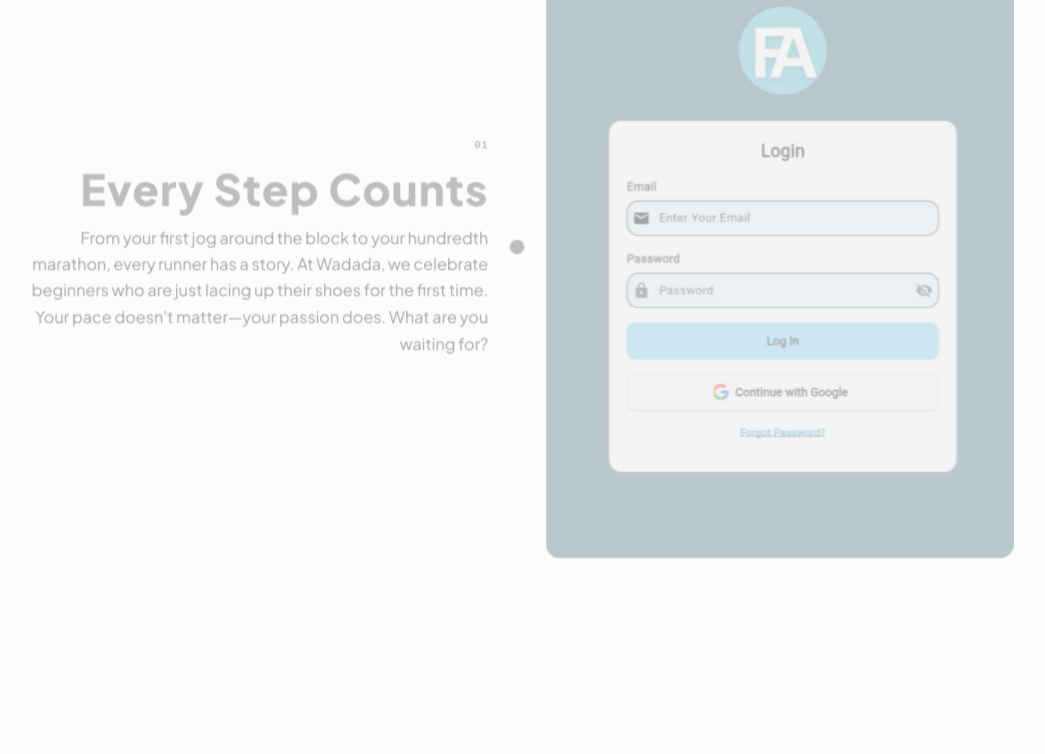
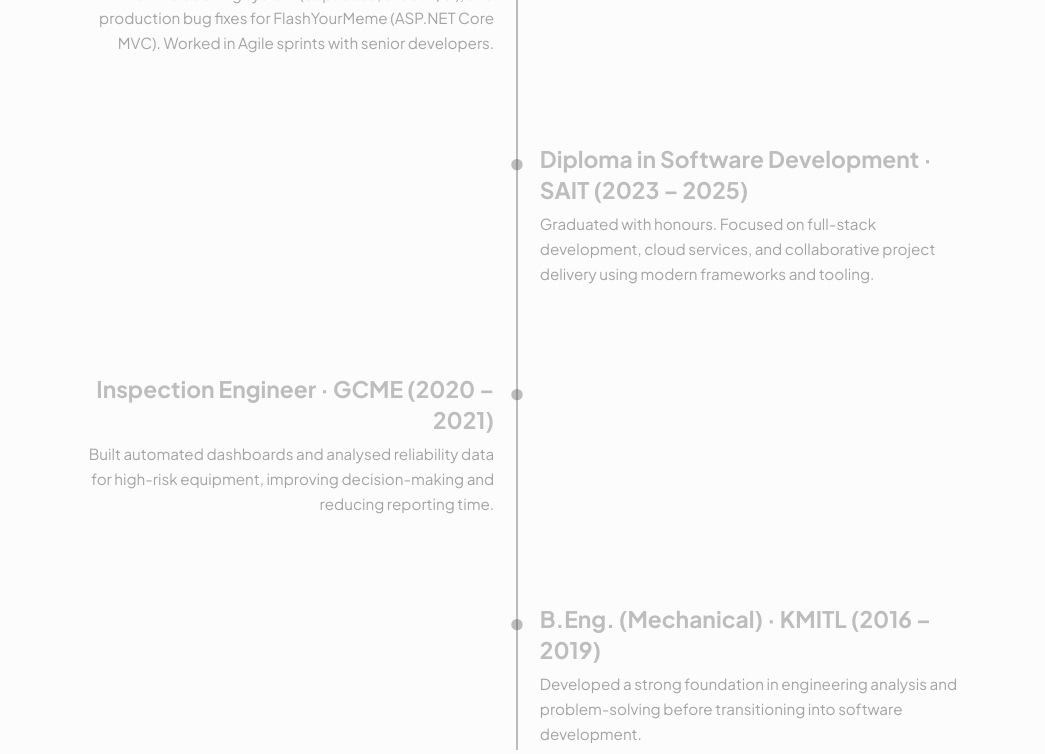
Before and after one commit to thedramaboy/my-portfolio, a Next.js app: page / in a window 1280 px wide. Shown: the part 1540-2294 px from the top of the page, without its empty margins (123-1168 px from the left). Built offline with nearby package versions, Linux system fonts and the light colour scheme.

Commit message:
feat/ Added timeline component

```diff
--- a/src/components/timeline.tsx
+++ b/src/components/timeline.tsx
@@ -1,58 +1,52 @@
-"use client";
+"use client"
 
-import { useRef } from "react";
-import { motion, useScroll, useTransform, MotionValue } from "framer-motion";
-import { cn } from "@/lib/utils";
-import Image from "next/image";
+import { useRef } from "react"
+import { motion, useScroll, useTransform, MotionValue } from "framer-motion"
+import { cn } from "@/lib/utils"
 
 export interface TimelineEntry {
-  id: number;
-  image: string;
-  alt: string;
-  title: string;
-  description: string;
-  layout: "left" | "right";
+  id: number
+  title: string
+  description: string
+  layout: "left" | "right"
 }
 
 interface TimelineProps {
-  entries?: TimelineEntry[];
-  className?: string;
-  containerClassName?: string;
+  entries?: TimelineEntry[]
+  className?: string
+  containerClassName?: string
 }
 
-const timelineEntries = [
+const timelineEntries: TimelineEntry[] = [
   {
     id: 1,
-    image:
-      "/projects/farm/farm1.jpg",
-    alt: "Woman runner in artistic motion blur",
-    title: "Every Step Counts",
+    title: "Software Developer Intern · GoApricot (2025 – Present)",
     description:
-      "From your first jog around the block to your hundredth marathon, every runner has a story. At Wadada, we celebrate beginners who are just lacing up their shoes for the first time. Your pace doesn't matter—your passion does. What are you waiting for?",
-    layout: "left" as const,
+      "Contributed to a company website (Next.js/React), an online booking system (Supabase, shadcn/ui), and production bug fixes for FlashYourMeme (ASP.NET Core MVC). Worked in Agile sprints with senior developers.",
+    layout: "left",
   },
   {
     id: 2,
-    image:
-      "/projects/farm/farm1.jpg",
-    alt: "Male runner with determination and focus",
-    title: "Find Your Rhythm",
+    title: "Diploma in Software Development · SAIT (2023 – 2025)",
     description:
-      "Whether you're chasing personal records or simply chasing the sunrise, our community embraces every type of runner. From speed demons to mindful joggers, from trail blazers to track stars—there's a place for you here. The only question is: what are you waiting for?",
-    layout: "right" as const,
+      "Graduated with honours. Focused on full-stack development, cloud services, and collaborative project delivery using modern frameworks and tooling.",
+    layout: "right",
   },
   {
     id: 3,
-    image:
-      "/projects/farm/farm1.jpg",
-    alt: "Runner in dynamic motion showing strength and grace",
-    title: "Join the Movement",
+    title: "Inspection Engineer · GCME (2020 – 2021)",
     description:
-      "Running isn't just about the miles—it's about the moments. The early morning conversations, the shared struggles, the collective victories. At Wadada Run Club, you're not just joining a group, you're joining a family. So lace up, step out, and discover what you're truly capable of. Seriously, what are you waiting for?",
-    layout: "left" as const,
+      "Built automated dashboards and analysed reliability data for high-risk equipment, improving decision-making and reducing reporting time.",
+    layout: "left",
   },
-];
-
+  {
+    id: 4,
+    title: "B.Eng. (Mechanical) · KMITL (2016 – 2019)",
+    description:
+      "Developed a strong foundation in engineering analysis and problem-solving before transitioning into software development.",
+    layout: "right",
+  },
+]
 
 export function Timeline({
   entries = timelineEntries,
@@ -60,86 +54,68 @@ export function Timeline({
   containerClassName,
 }: TimelineProps) {
   return (
-    <section id="timeline" className={cn("bg-base-200 py-20", className)}>
+    <section id="timeline" className={cn("bg-base-200 py-16", className)}>
       <div className={cn("relative max-w-6xl mx-auto px-6", containerClassName)}>
+        <div className="absolute left-1/2 top-0 bottom-0 w-[2px] bg-neutral-400/70 -translate-x-1/2 hidden md:block" />
 
-        {/* Central vertical line */}
-        <div className="absolute left-1/2 top-0 bottom-0 w-0.5 bg-base-300 -translate-x-1/2 hidden md:block" />
-
-        {Array.isArray(entries) && entries.length > 0 ? (
-          entries.map((entry, i) => (
+        {entries.map((entry, i) => (
           <TimelineItem key={entry.id ?? i} entry={entry} index={i} />
-          ))
-        ) : (
-          <div className="text-center text-sm text-base-content/60">
-            No timeline entries yet.
-          </div>
-        )}
+        ))}
       </div>
     </section>
-  );
+  )
 }
 
 function TimelineItem({ entry, index }: { entry: TimelineEntry; index: number }) {
-  const itemRef = useRef<HTMLDivElement>(null);
+  const itemRef = useRef<HTMLDivElement>(null)
   const { scrollYProgress } = useScroll({
     target: itemRef,
     offset: ["start center", "end center"],
-  });
+  })
 
-  const opacity = useEase(scrollYProgress, [0, 0.25, 0.75, 1], [0.35, 1, 1, 0.35]);
-  const scale = useEase(scrollYProgress, [0, 0.25, 0.75, 1], [0.9, 1, 1, 0.9]);
-  const isLeft = entry.layout === "left";
+  const opacity = useEase(scrollYProgress, [0, 0.25, 0.75, 1], [0.35, 1, 1, 0.35])
+  const scale = useEase(scrollYProgress, [0, 0.25, 0.75, 1], [0.95, 1, 1, 0.95])
+  const isLeft = entry.layout === "left"
 
   return (
-    <motion.div ref={itemRef} style={{ opacity, scale }} className="relative mb-20 md:mb-32">
-      <div className="absolute left-1/2 top-1/2 size-4 bg-primary rounded-full -translate-x-1/2 -translate-y-1/2 z-10 hidden md:block" />
+    <motion.div
+      ref={itemRef}
+      style={{ opacity, scale }}
+      className="relative mb-14 md:mb-20"
+    >
+      {/* Dot ตรงเส้นกลาง */}
+      <div className="absolute left-1/2 top-4 w-3 h-3 bg-primary rounded-full -translate-x-1/2 z-10 hidden md:block" />
 
-      <div className={cn("grid grid-cols-1 md:grid-cols-2 gap-8 md:gap-16 items-center", { "md:text-right": isLeft })}>
-        {/* Image */}
-        <div className={cn("relative", { "md:order-2": isLeft })}>
-          <div className="sticky top-20">
-            <div className="relative overflow-hidden rounded-2xl aspect-[3/4] bg-base-300">
-              <Image
-                src={entry.image || "/placeholder.svg"}
-                alt={entry.alt}
-                fill
-                className="object-cover transition-transform duration-700 hover:scale-105"
-                sizes="(max-width: 768px) 100vw, 50vw"
-                priority={index === 0}
-              />
-              <div className="absolute inset-0 bg-black/10" />
-            </div>
-          </div>
-        </div>
-
+      <div
+        className={cn("grid grid-cols-1 md:grid-cols-2 gap-6 md:gap-12")}
+      >
         {/* Content */}
-        <div className={cn("relative", { "md:order-1": isLeft })}>
-          <div className="sticky top-28">
+        <div
+          className={cn("space-y-2", {
+            "md:col-start-1 md:justify-self-end md:text-right": isLeft,
+            "md:col-start-2 md:justify-self-start md:text-left": !isLeft,
+          })}
+        >
           <motion.div
-              initial={{ opacity: 0, y: 50 }}
+            initial={{ opacity: 0, y: 20 }}
             whileInView={{ opacity: 1, y: 0 }}
-              transition={{ duration: 0.6, delay: 0.15 }}
-              viewport={{ once: true, margin: "-10% 0px -10% 0px" }}
-              className="space-y-4"
+            transition={{ duration: 0.5 }}
+            viewport={{ once: true }}
+            className="space-y-2 max-w-md"
           >
-              <p className="font-mono text-xs tracking-wider text-base-content/60">
-                {index + 1 < 10 ? `0${index + 1}` : index + 1}
-              </p>
-              <h3 className="text-3xl md:text-4xl lg:text-5xl font-extrabold tracking-wide text-primary">
+            <h3 className="text-xl md:text-2xl font-bold text-primary">
               {entry.title}
             </h3>
-              <p className="text-base md:text-lg leading-relaxed text-base-content/80 max-w-prose">
+            <p className="text-sm md:text-base text-base-content/80 leading-relaxed">
               {entry.description}
             </p>
           </motion.div>
         </div>
       </div>
-      </div>
     </motion.div>
-  );
+  )
 }
 
 function useEase(progress: MotionValue<number>, input: number[], output: number[]) {
-  return useTransform(progress, input, output);
+  return useTransform(progress, input, output)
 }
```
Lines whose indentation alone changed are shown as unchanged.
